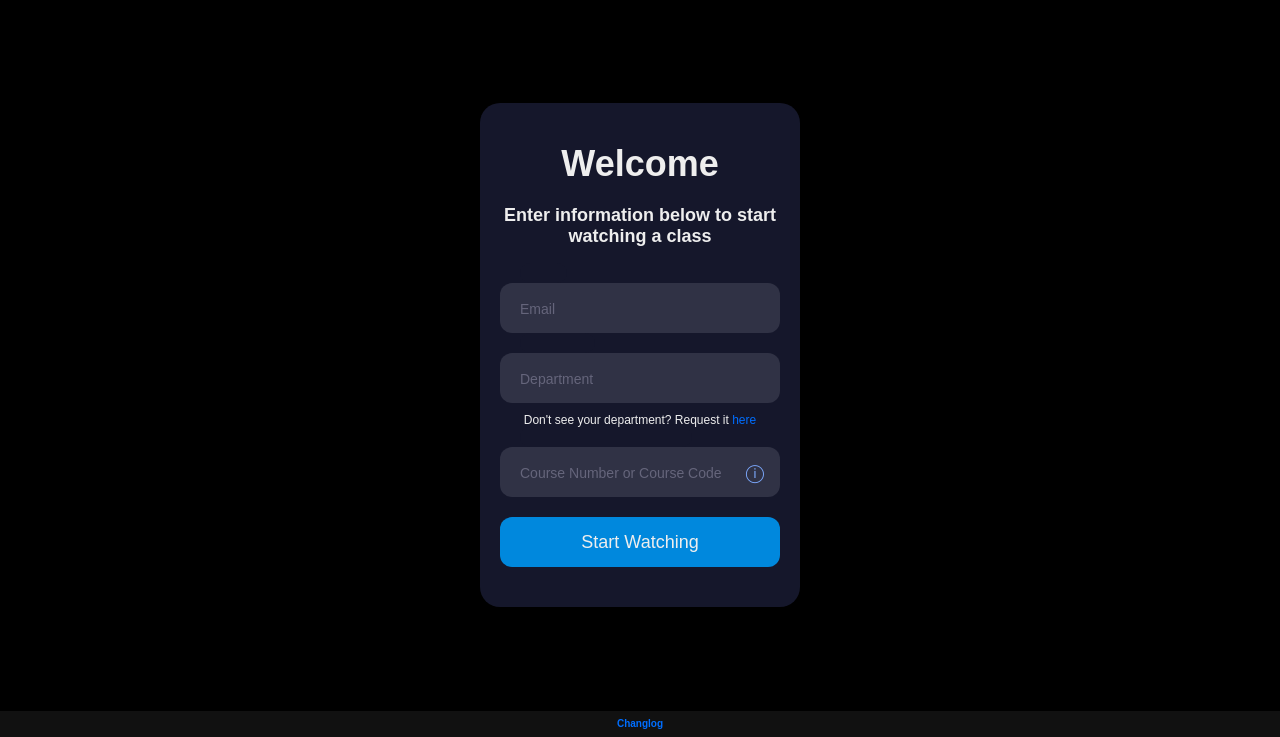
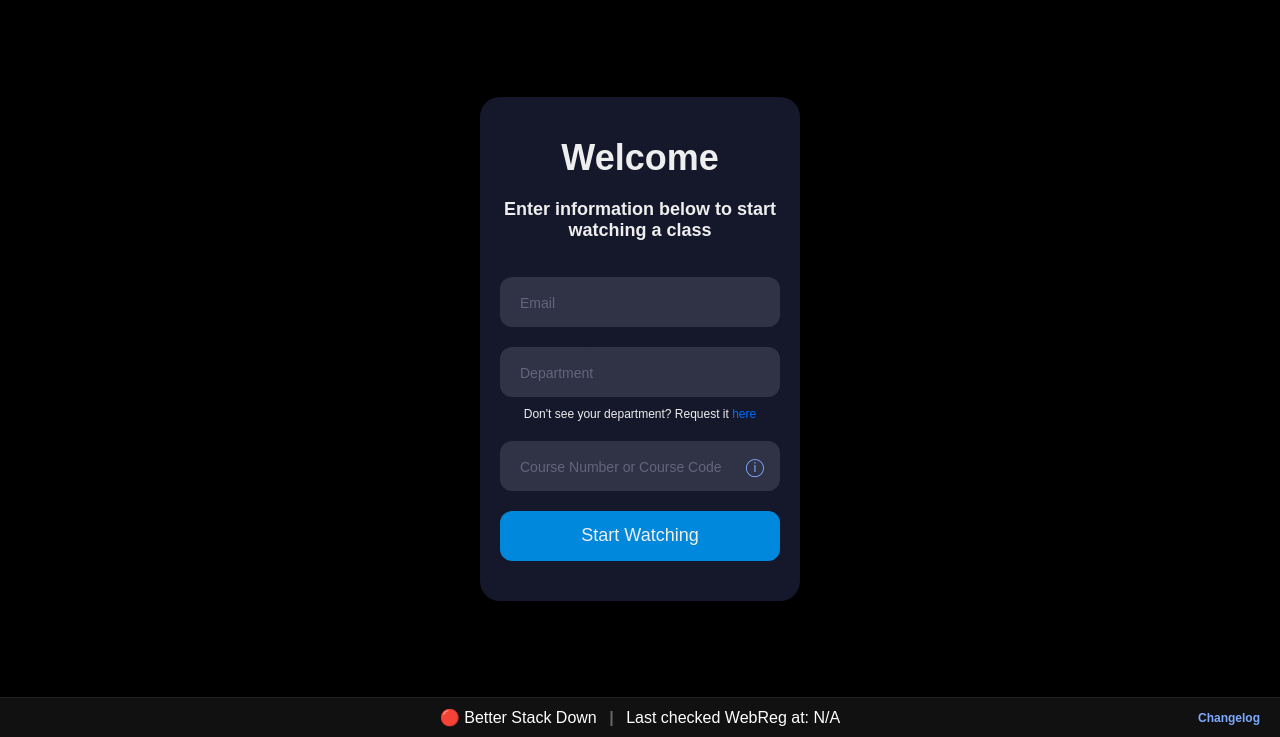
Before and after one commit to julianxchang/Class_Watcher, a Python web app: template app/Templates/index.html in a window 1280 px wide. Shown: the part 63-800 px from the top of the page. Run offline with Jinja, Linux system fonts and the light colour scheme; the template is opened without the code that fills it, so the values that code supplies are empty.

Commit message:
added system availability and last scraped time

```diff
--- a/app/Templates/base.html
+++ b/app/Templates/base.html
@@ -38,10 +38,38 @@
       </nav>
     </header>
     <main>{% block content %} {% endblock %}</main>
-    <footer>
-      <a href="{{ url_for('changelog') }}" class="changelog-link">
-        <h1>Changlog</h1>
+    <footer class="footer">
+      <div class="footer-left"></div>
+      <a
+        href="https://uciclasswatcher.betteruptime.com/"
+        class="footer-center-link"
+        target="_blank"
+      >
+        <div class="footer-center">
+          <span class="system-status">
+            {% if system_status.status %}
+            <span class="status-dot">{{ system_status.emoji }}</span>
+            <span class="status-text">{{ system_status.message }}</span>
+            {% else %}
+            <span class="status-dot">🔴</span>
+            <span class="status-text">Better Stack Down</span>
+            {% endif %}
+          </span>
+
+          <span class="separator">|</span>
+
+          <span class="last-scrape">
+            Last checked WebReg at: {{ system_status.last_scrape if
+            system_status.last_scrape else "N/A" }}
+          </span>
+        </div>
       </a>
+
+      <div class="footer-right">
+        <a href="{{ url_for('changelog') }}" class="footer-right-link"
+          >Changelog</a
+        >
+      </div>
     </footer>
     <script>
       const hamburger = document.getElementById("hamburger");
--- a/app/__init__.py
+++ b/app/__init__.py
@@ -4,6 +4,7 @@ import os
 from dotenv import load_dotenv
 from flask_limiter import Limiter
 from flask_limiter.util import get_remote_address
+from app.utils import get_system_status
 
 load_dotenv()
 
@@ -24,6 +25,11 @@ limiter = Limiter(
     storage_uri="memory://"
 )
 
+@app.context_processor
+def inject_system_status():
+    status = get_system_status()
+    return dict(system_status=status)
+
 from app.models import User
 
 @login_manager.user_loader
--- a/app/static/styles/style.css
+++ b/app/static/styles/style.css
@@ -106,6 +106,7 @@ main {
   justify-content: center;
   align-items: center;
 }
+
 nav,
 footer {
   width: 100%;
@@ -535,12 +536,12 @@ select.input:not([data-selected="true"]):not(:focus) ~ .placeholder {
   text-decoration: none;
 }
 
-.changelog-link {
+/* .changelog-link {
   color: rgb(0, 110, 255);
   text-decoration: none;
   font-size: 5px;
   font-weight: 400;
-}
+} */
 
 .changelog {
   list-style: none;
@@ -975,3 +976,106 @@ select.input:not([data-selected="true"]):not(:focus) ~ .placeholder {
   color: #888;
   font-size: 11px;
 }
+
+footer.footer {
+  width: 100vw !important;
+  max-width: 100% !important;
+  text-align: left !important;
+}
+
+.footer-center-link {
+  text-decoration: none;
+  color: inherit;
+  display: flex;
+  justify-content: center;
+  flex: 1;
+}
+
+.footer-left {
+  flex: 1;
+}
+
+.footer-center {
+  position: relative;
+  margin: 0 auto;
+  text-align: center;
+  white-space: nowrap;
+  cursor: pointer;
+}
+
+.footer-right {
+  flex: 1;
+  display: flex;
+  justify-content: flex-end;
+}
+
+.footer-center:hover {
+  background: rgba(255, 255, 255, 0.05);
+  opacity: 0.9;
+}
+
+.footer-right-link {
+  color: #7daaff;
+  text-decoration: none;
+  font-weight: 600;
+  font-size: 12px;
+  transition: color 0.2s ease, opacity 0.2s ease;
+}
+
+.footer-right-link:hover {
+  color: #aaccff;
+  opacity: 0.9;
+}
+
+.separator {
+  margin: 0 8px;
+  color: #666;
+  font-weight: 600;
+}
+
+/* Footer container */
+footer.footer {
+  background-color: #111;
+  color: white;
+  padding: 10px 20px;
+  display: flex;
+  align-items: center;
+  border-top: 1px solid #222;
+  position: relative;
+}
+
+/* Mobile: inline row layout */
+@media (max-width: 600px) {
+  footer.footer {
+    flex-direction: column;
+    justify-content: space-between;
+  }
+
+  .separator {
+    display: none; /* hide the | */
+  }
+
+  .last-scrape {
+    display: block; /* force new line */
+    margin-top: 4px; /* small spacing */
+    font-size: 12px; /* optional: make it slightly smaller */
+  }
+
+  .system-status {
+    display: block; /* also ensure it's on its own line */
+  }
+
+  .footer-center {
+    position: static;
+    transform: none;
+  }
+
+  .footer-center-link {
+    width: 100%;
+    text-align: center;
+  }
+
+  .footer-right {
+    margin-left: 0;
+  }
+}
```
Also changed, not shown: app/utils.py (+34 -0 lines), file.sql (+7 -0 lines), scheduler.py (+14 -0 lines).
